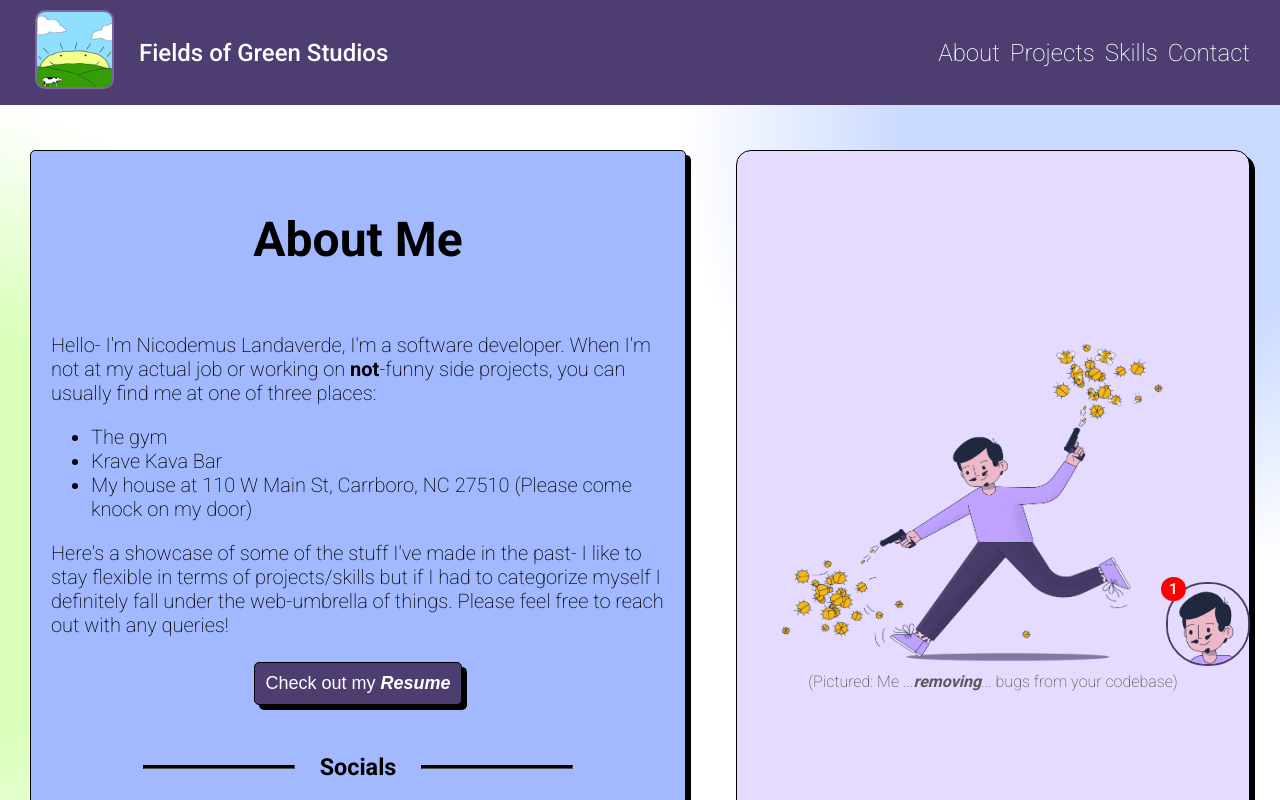
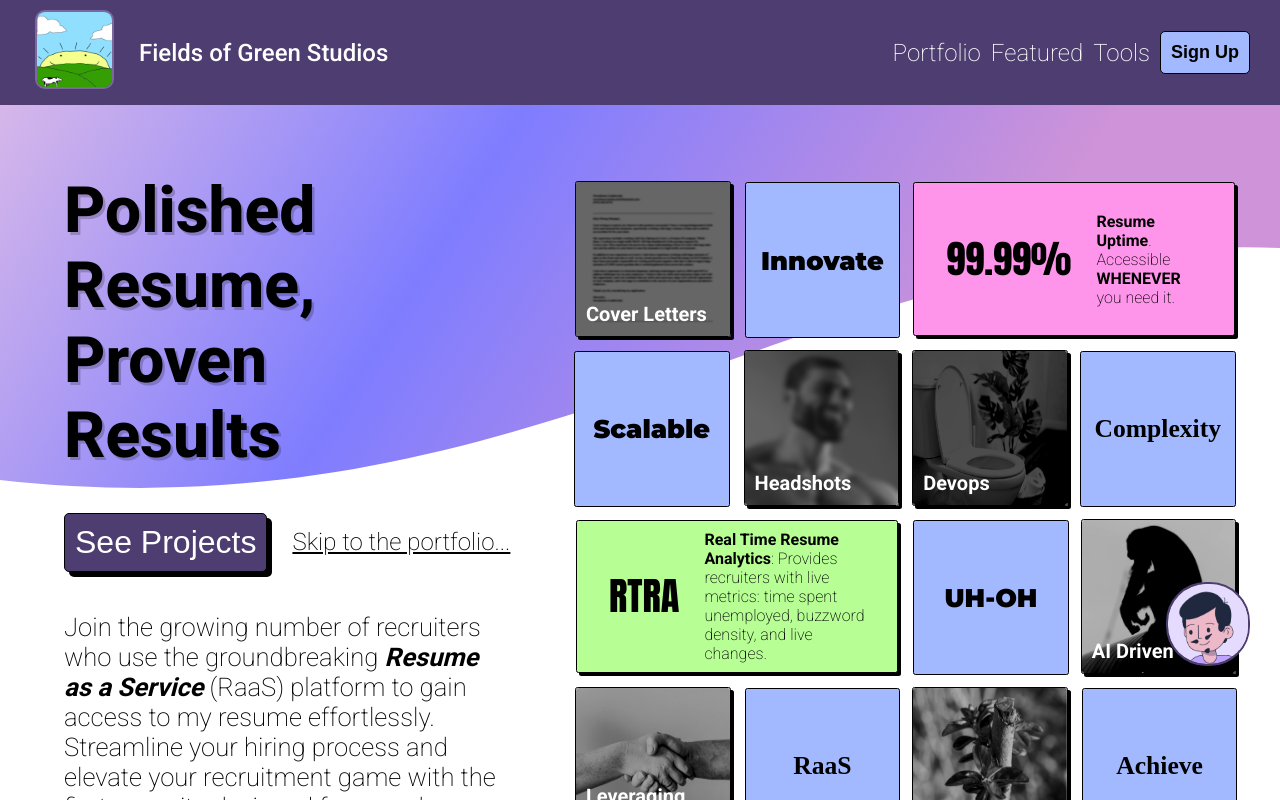
Before and after one commit to landaverdend/portfolio-site, a React (Vite) app in the folder frontend/: page /SplashView in a window 1280 px wide. Before the commit this address led to /ResumeView. Shown: the top 800 px of the page. Built offline with nearby package versions, Linux system fonts and the light colour scheme; a web font is replaced by a local one.

Commit message:
trying some ux stuff.

```diff
--- a/frontend/src/state/appState.ts
+++ b/frontend/src/state/appState.ts
@@ -19,8 +19,8 @@ type AppState = {
 };
 
 export const useAppState = create<AppState>((set) => ({
-  // componentToRender: 'SplashView',
-  componentToRender: 'ResumeView',
+  componentToRender: 'SplashView',
+  // componentToRender: 'ResumeView',
   nextView: '',
 
   isLoading: false,
--- a/frontend/src/views/splashView/mainSection/MainSection.tsx
+++ b/frontend/src/views/splashView/mainSection/MainSection.tsx
@@ -19,14 +19,6 @@ export default function MainSection() {
           Resume,
           <br /> Proven <br /> Results
         </span>
-        <span className="about-paragraph">
-          Join the growing number of recruiters who use the groundbreaking{' '}
-          <b>
-            <i>Resume as a Service</i>
-          </b>
-          {'  '}(RaaS) platform to gain access to my resume effortlessly. Streamline your hiring process and elevate your
-          recruitment game with the first-ever site designed for seamless access to my resume.
-        </span>
 
         <div className="main-section__buttons">
           <LargeButton
@@ -34,7 +26,7 @@ export default function MainSection() {
             onClick={() => {
               setIsModalOpen(true);
             }}>
-            Get Started
+            See Projects
           </LargeButton>
           <span>
             {displayFakeCaptcha ? (
@@ -50,6 +42,14 @@ export default function MainSection() {
             )}
           </span>
         </div>
+        <span className="about-paragraph">
+          Join the growing number of recruiters who use the groundbreaking{' '}
+          <b>
+            <i>Resume as a Service</i>
+          </b>
+          {'  '}(RaaS) platform to gain access to my resume effortlessly. Streamline your hiring process and elevate your
+          recruitment game with the first-ever site designed for seamless access to my resume.
+        </span>
       </div>
       <div className="main-section__grid">
         <SplashGrid />
```
